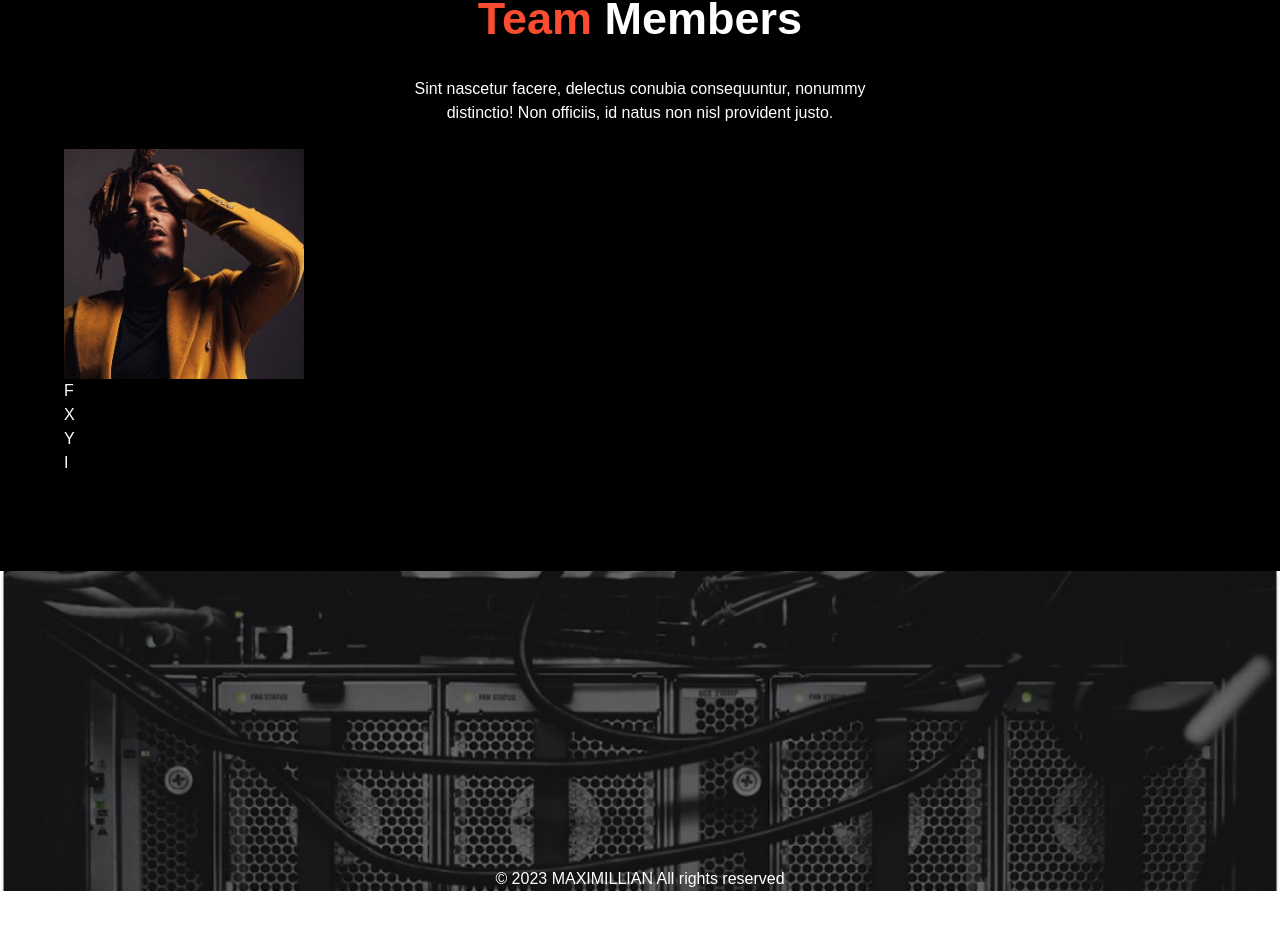
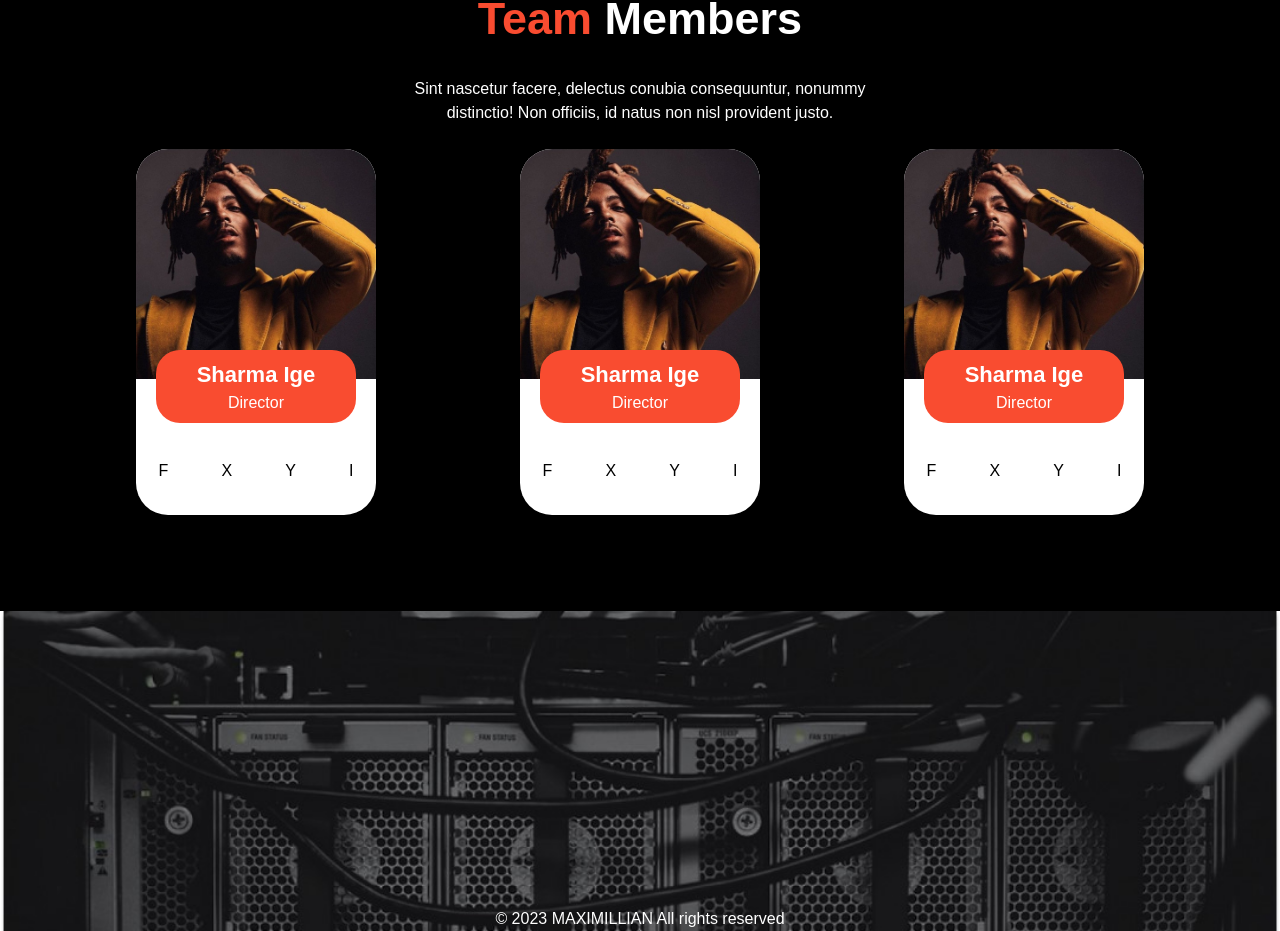
Before and after one commit to emdevelopa/maximillian, a React (Create React App) app: page / in a window 1280 px wide. Shown: the part 3305-4236 px from the top of the page. Before the commit the page ends 4196 px from the top, so only its background shows below. Built offline with nearby package versions, Linux system fonts and the light colour scheme.

Commit message:
good commit

```diff
--- a/src/components/about.jsx
+++ b/src/components/about.jsx
@@ -47,10 +47,52 @@ export default function About(props) {
             </p>
           </div>
           {/* Card Sections */}
-          <div className="">
-            <div className="w-[15em] rounded-[5em]">
-              <img src={props.juice} alt="juice" />
-              <div>
+          <div className="flex justify-around">
+            <div className="relative w-[15em] bg-white text-black rounded-[2em]">
+              <img
+                src={props.juice}
+                alt="juice"
+                className="rounded-tl-[2em] rounded-tr-[2em]"
+              />
+              <div className="bg-[#F94C30] p-2 text-center rounded-[1.5rem]  absolute left-5 top-[55%] right-5 text-white">
+                <h1 className="font-bold text-[22px] ">Sharma Ige</h1>
+                <p>Director</p>
+              </div>
+              <div className="flex gap-2 justify-around pt-[5em] pb-8">
+                <p>F</p>
+                <p>X</p>
+                <p>Y</p>
+                <p>I</p>
+              </div>
+            </div>
+            <div className="relative w-[15em] bg-white text-black rounded-[2em]">
+              <img
+                src={props.juice}
+                alt="juice"
+                className="rounded-tl-[2em] rounded-tr-[2em]"
+              />
+              <div className="bg-[#F94C30] p-2 text-center rounded-[1.5rem]  absolute left-5 top-[55%] right-5 text-white">
+                <h1 className="font-bold text-[22px] ">Sharma Ige</h1>
+                <p>Director</p>
+              </div>
+              <div className="flex gap-2 justify-around pt-[5em] pb-8">
+                <p>F</p>
+                <p>X</p>
+                <p>Y</p>
+                <p>I</p>
+              </div>
+            </div>
+            <div className="relative w-[15em] bg-white text-black rounded-[2em]">
+              <img
+                src={props.juice}
+                alt="juice"
+                className="rounded-tl-[2em] rounded-tr-[2em]"
+              />
+              <div className="bg-[#F94C30] p-2 text-center rounded-[1.5rem]  absolute left-5 top-[55%] right-5 text-white">
+                <h1 className="font-bold text-[22px] ">Sharma Ige</h1>
+                <p>Director</p>
+              </div>
+              <div className="flex gap-2 justify-around pt-[5em] pb-8">
                 <p>F</p>
                 <p>X</p>
                 <p>Y</p>
```
